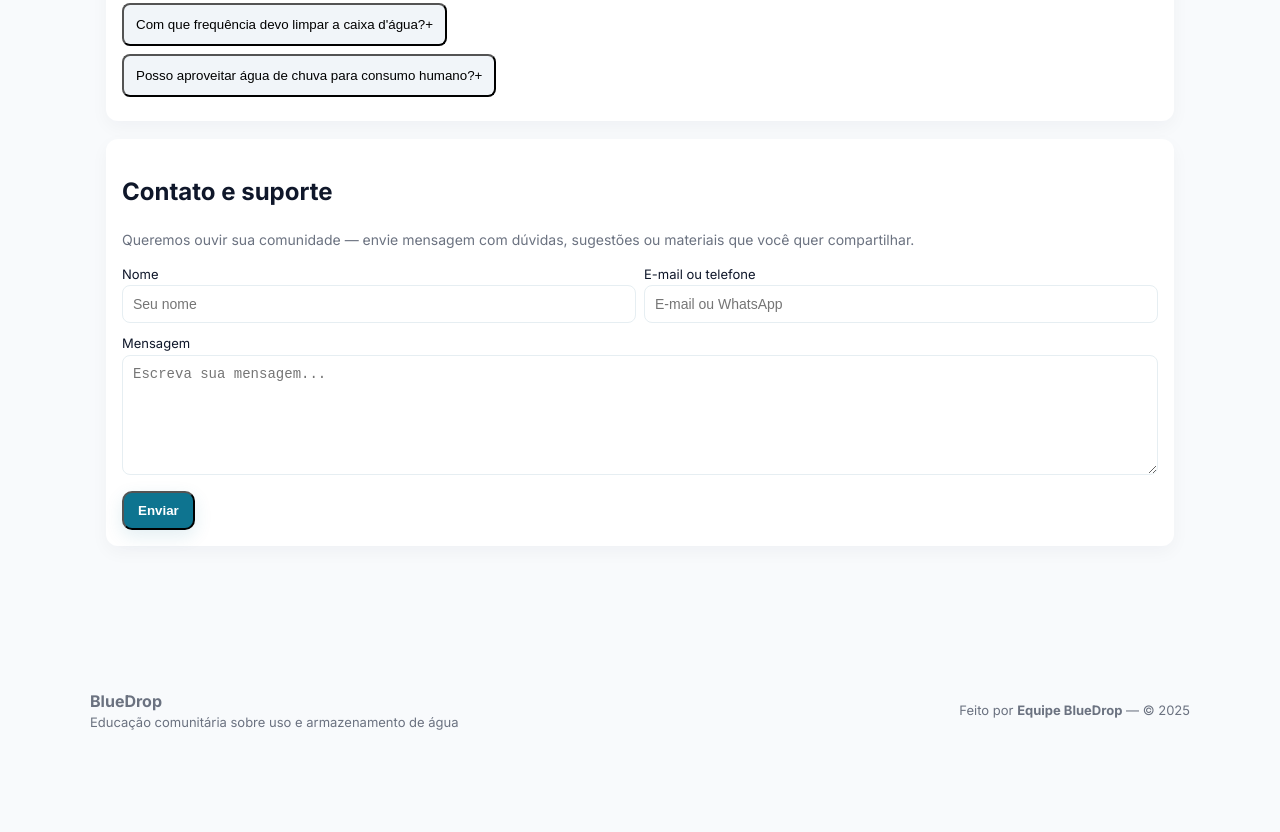
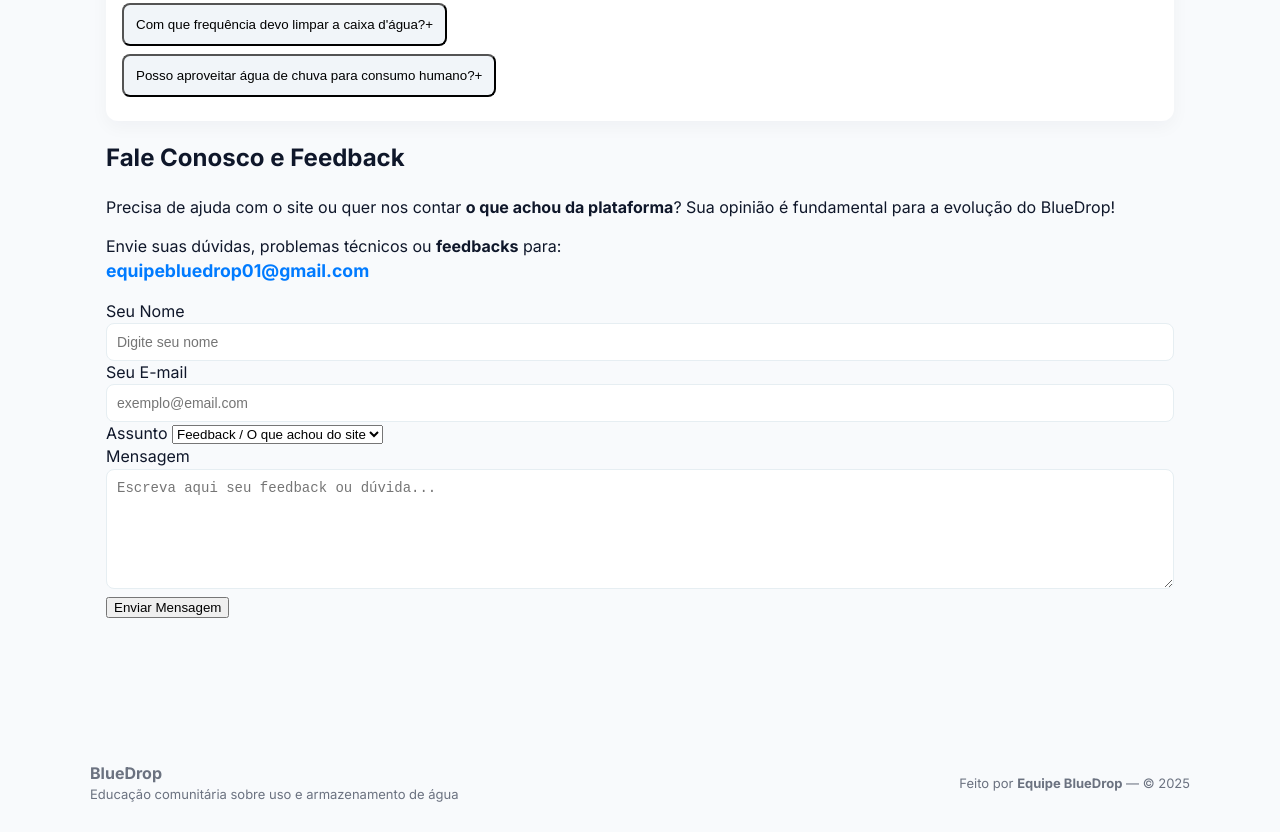
Before and after one commit to equipebluedrop01-hue/site-bluedrop, a plain HTML site: page index.html in a window 1280 px wide. Shown: the part 2542-3374 px from the top of the page. Before the commit the page ends 3302 px from the top, so only its background shows below. Drawn offline with Linux system fonts and the light colour scheme.

Commit message:
Update index.html

```diff
--- a/index.html
+++ b/index.html
@@ -336,32 +336,55 @@
       <div class="a">A água de chuva deve ser tratada antes de consumo humano. Use filtros, fervura ou cloração conforme orientações do manual.</div>
     </section>
 
-    <section id="contato" class="card" style="margin-top:18px">
-      <h2>Contato e suporte</h2>
-      <p class="small">Queremos ouvir sua comunidade — envie mensagem com dúvidas, sugestões ou materiais que você quer compartilhar.</p>
+    <section id="contato" class="contact-section">
+    <div class="container">
+        <h2>Fale Conosco e Feedback</h2>
+        <p>
+            Precisa de ajuda com o site ou quer nos contar <strong>o que achou da plataforma</strong>?
+            Sua opinião é fundamental para a evolução do BlueDrop!
+        </p>
 
-      <form onsubmit="event.preventDefault(); alert('Mensagem enviada (exemplo). Substitua pelo backend real se desejar).');" aria-label="Formulário de contato">
-        <div class="row" style="margin-top:12px">
-          <div style="flex:1;min-width:220px">
-            <label class="small">Nome</label>
-            <input type="text" placeholder="Seu nome" required />
-          </div>
-          <div style="flex:1;min-width:220px">
-            <label class="small">E-mail ou telefone</label>
-            <input type="text" placeholder="E-mail ou WhatsApp" required />
-          </div>
+        <div class="direct-email">
+            <p>
+                Envie suas dúvidas, problemas técnicos ou <strong>feedbacks</strong> para:
+                <br>
+                <a href="mailto:equipebluedrop01@gmail.com" style="color: #007BFF; text-decoration: none; font-weight: bold; font-size: 1.1em;">
+                    equipebluedrop01@gmail.com
+                </a>
+            </p>
         </div>
 
-        <div style="margin-top:8px">
-          <label class="small">Mensagem</label>
-          <textarea placeholder="Escreva sua mensagem..."></textarea>
-        </div>
+        <form action="https://formspree.io/f/SEU_CODIGO_AQUI" method="POST" class="contact-form">
 
-        <div style="margin-top:10px">
-          <button class="btn" type="submit">Enviar</button>
-        </div>
-      </form>
-    </section>
+            <div class="form-group">
+                <label for="nome">Seu Nome</label>
+                <input type="text" id="nome" name="name" placeholder="Digite seu nome" required>
+            </div>
+
+            <div class="form-group">
+                <label for="email">Seu E-mail</label>
+                <input type="email" id="email" name="email" placeholder="exemplo@email.com" required>
+            </div>
+
+            <div class="form-group">
+                <label for="assunto">Assunto</label>
+                <select id="assunto" name="subject">
+                    <option value="feedback">Feedback / O que achou do site</option>
+                    <option value="suporte_tecnico">Relatar um problema / Suporte</option>
+                    <option value="duvida">Dúvida geral</option>
+                    <option value="parceria">Parcerias ou Outros</option>
+                </select>
+            </div>
+
+            <div class="form-group">
+                <label for="mensagem">Mensagem</label>
+                <textarea id="mensagem" name="message" rows="5" placeholder="Escreva aqui seu feedback ou dúvida..." required></textarea>
+            </div>
+
+            <button type="submit" class="btn-submit">Enviar Mensagem</button>
+        </form>
+    </div>
+</section>
   </main>
 
   <footer>
@@ -420,4 +443,5 @@
     });
   </script>
 </body>
+
 </html>
```
